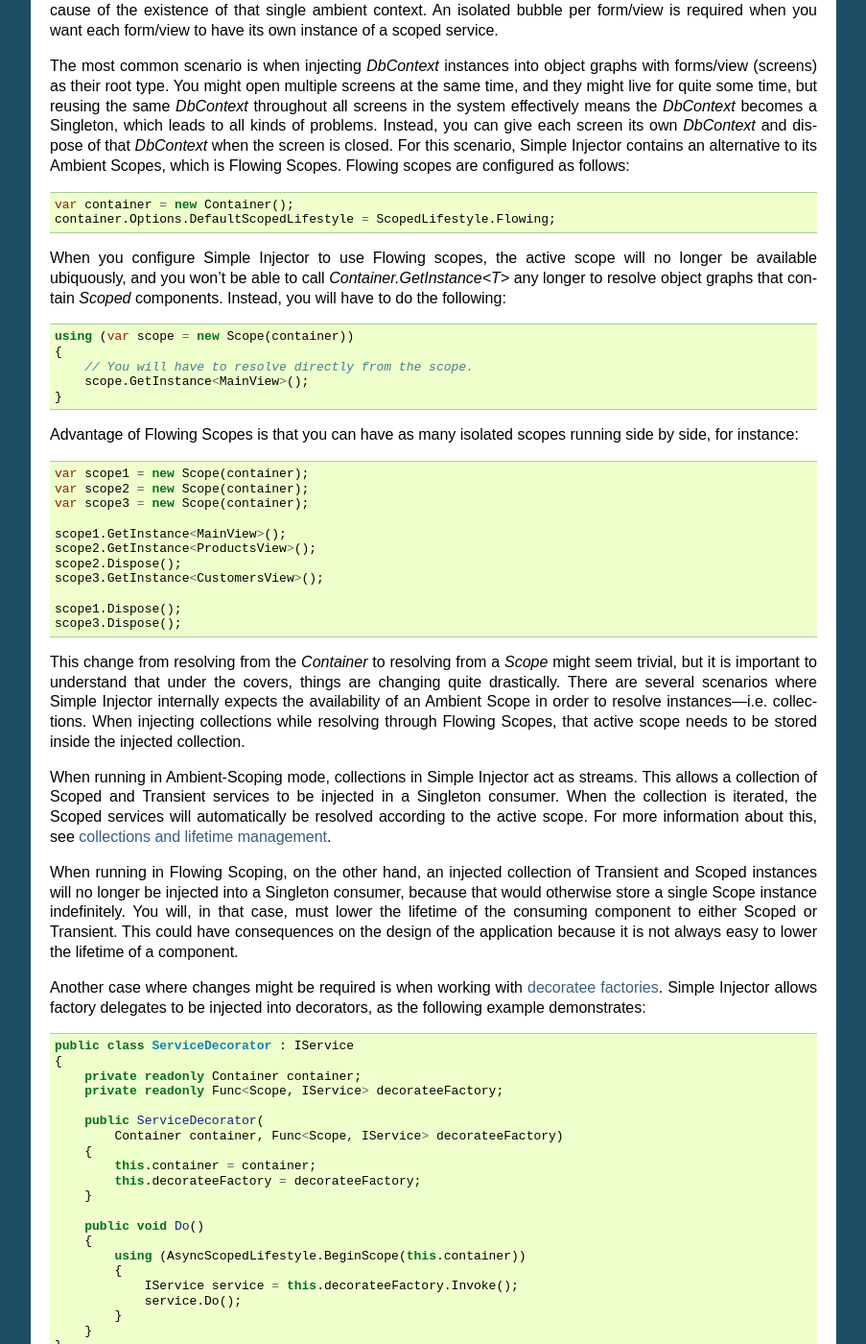
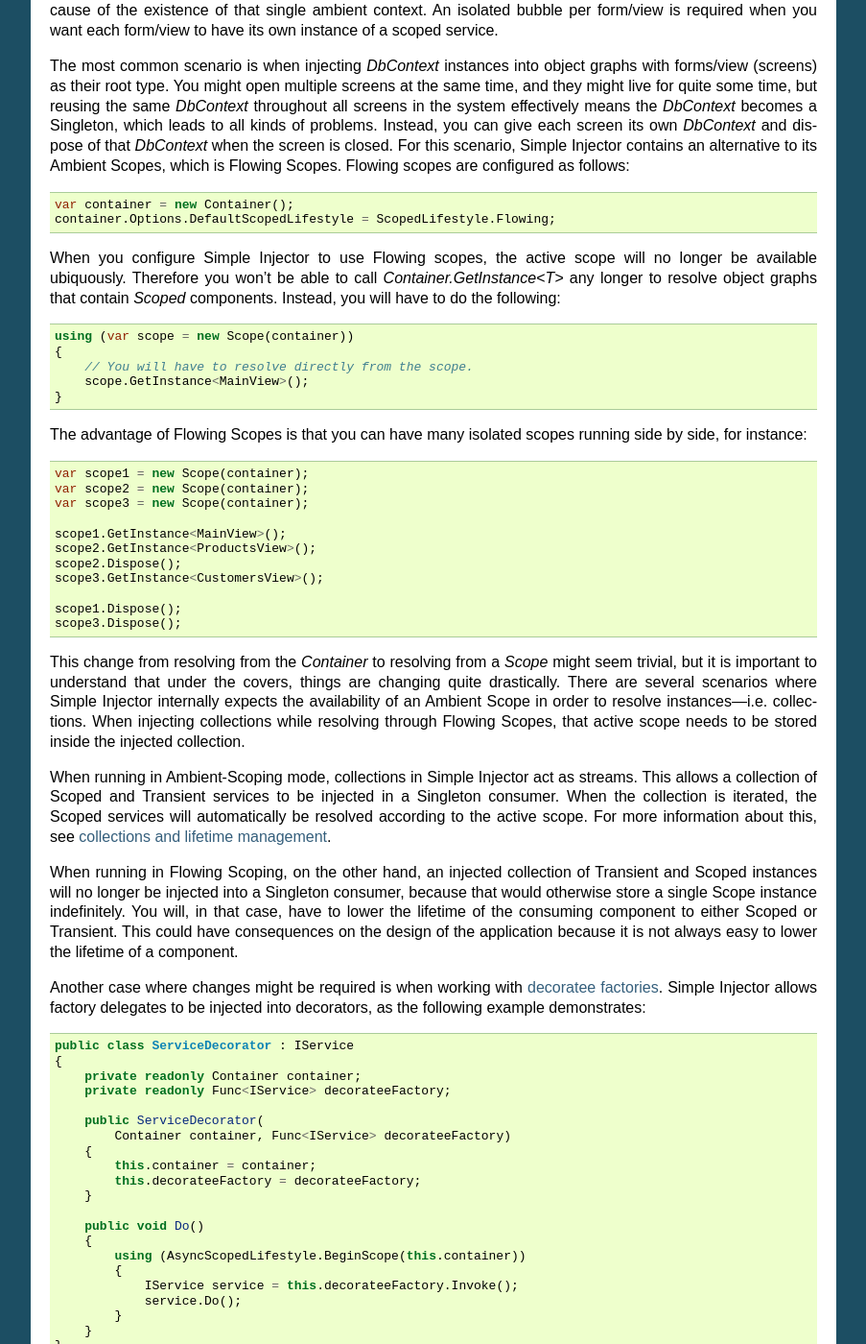
Before and after one commit to simpleinjector/Documentation, a Sphinx documentation site: the page built from source/lifetimes.rst, in a window 1280 px wide and 1400 px high, scrolled down 18344 px. Shown: the whole window at 96% size, without its empty margins (198-1101 px from the left). Built offline with Sphinx 7.4.7, drawn with Linux system fonts in a browser that asks for light colours; some of the changed text lies outside the part shown.

Commit message:
Clarify Flowing-Scoping section
- Fix some sentences that didn't quite flow right
- Fix (?) the Ambient-Scoping decorateeFactory code example

```diff
--- a/source/lifetimes.rst
+++ b/source/lifetimes.rst
@@ -905,8 +905,8 @@ Simple Injector's default modus operandi is to store active scopes in ambient st
 
 This model has several interesting advantages over resolving from a `Scope`, as some other DI Containers require:
 
-* It simplifies the registration of delegates, as those delegates can directly resolve from the container, instead having to use a supplied scope.
-* It removes the distinction between resolving from the `Container` vs. a `Scope`, where resolving from the `Container` would cause instances to be cached indefinitely, and cause memory leaks, as what happens with some other DI Containers.
+* It simplifies the registration of delegates, as those delegates can directly resolve from the container, instead of having to use a supplied scope.
+* It removes the distinction between resolving from the `Container` vs. a `Scope`, where resolving from the `Container` would cause instances to be cached indefinitely, and cause memory leaks. This is what happens with some other DI Containers.
 * It simplifies resolving Scoped and Transient services from inside Singleton components, just by injecting the `Container` instance. Even inside the context of a Singleton class, the `Container` instance knows in which scope it is currently running.
 
 Even though this ambient model has advantages, there are scenarios where it doesn't work, which is when you need to run multiple isolated scopes within the same ambient context. Within ASP.NET and ASP.NET Core, each web request gets its own ambient context from the framework. This means that when you start a `Scope` that scope will be automatically isolated for that request. With desktop technologies, on the other hand, such as WinForms and WPF, all the forms and views you create run in the same ambient context. This disallows running each page or view in their own isolated bubble—Simple Injector will automatically nest all created scopes because of the existence of that single ambient context. An isolated bubble per form/view is required when you want each form/view to have its own instance of a scoped service.
@@ -918,7 +918,7 @@ The most common scenario is when injecting `DbContext` instances into object gra
     var container = new Container();
     container.Options.DefaultScopedLifestyle = ScopedLifestyle.Flowing;
 
-When you configure Simple Injector to use Flowing scopes, the active scope will no longer be available ubiquously, and you won't be able to call `Container.GetInstance<T>` any longer to resolve object graphs that contain `Scoped` components. Instead, you will have to do the following:
+When you configure Simple Injector to use Flowing scopes, the active scope will no longer be available ubiquously. Therefore you won't be able to call `Container.GetInstance<T>` any longer to resolve object graphs that contain `Scoped` components. Instead, you will have to do the following:
 
 .. code-block:: c#
 
@@ -928,7 +928,7 @@ When you configure Simple Injector to use Flowing scopes, the active scope will
         scope.GetInstance<MainView>();
     }
 
-Advantage of Flowing Scopes is that you can have as many isolated scopes running side by side, for instance:
+The advantage of Flowing Scopes is that you can have many isolated scopes running side by side, for instance:
 
 .. code-block:: c#
 
@@ -948,7 +948,7 @@ This change from resolving from the `Container` to resolving from a `Scope` migh
 
 When running in Ambient-Scoping mode, collections in Simple Injector act as streams. This allows a collection of Scoped and Transient services to be injected in a Singleton consumer. When the collection is iterated, the Scoped services will automatically be resolved according to the active scope. For more information about this, see :ref:`collections and lifetime management <Collections-and-lifetime-management>`.
 
-When running in Flowing Scoping, on the other hand, an injected collection of Transient and Scoped instances will no longer be injected into a Singleton consumer, because that would otherwise store a single Scope instance indefinitely. You will, in that case, must lower the lifetime of the consuming component to either Scoped or Transient. This could have consequences on the design of the application because it is not always easy to lower the lifetime of a component.
+When running in Flowing Scoping, on the other hand, an injected collection of Transient and Scoped instances will no longer be injected into a Singleton consumer, because that would otherwise store a single Scope instance indefinitely. You will, in that case, have to lower the lifetime of the consuming component to either Scoped or Transient. This could have consequences on the design of the application because it is not always easy to lower the lifetime of a component.
 
 Another case where changes might be required is when working with :ref:`decoratee factories <Decorators-with-Func-factories>`. Simple Injector allows factory delegates to be injected into decorators, as the following example demonstrates:
 
@@ -957,10 +957,10 @@ Another case where changes might be required is when working with :ref:`decorate
     public class ServiceDecorator : IService
     {
         private readonly Container container;
-        private readonly Func<Scope, IService> decorateeFactory;
+        private readonly Func<IService> decorateeFactory;
 
         public ServiceDecorator(
-            Container container, Func<Scope, IService> decorateeFactory)
+            Container container, Func<IService> decorateeFactory)
         {
             this.container = container;
             this.decorateeFactory = decorateeFactory;
```
